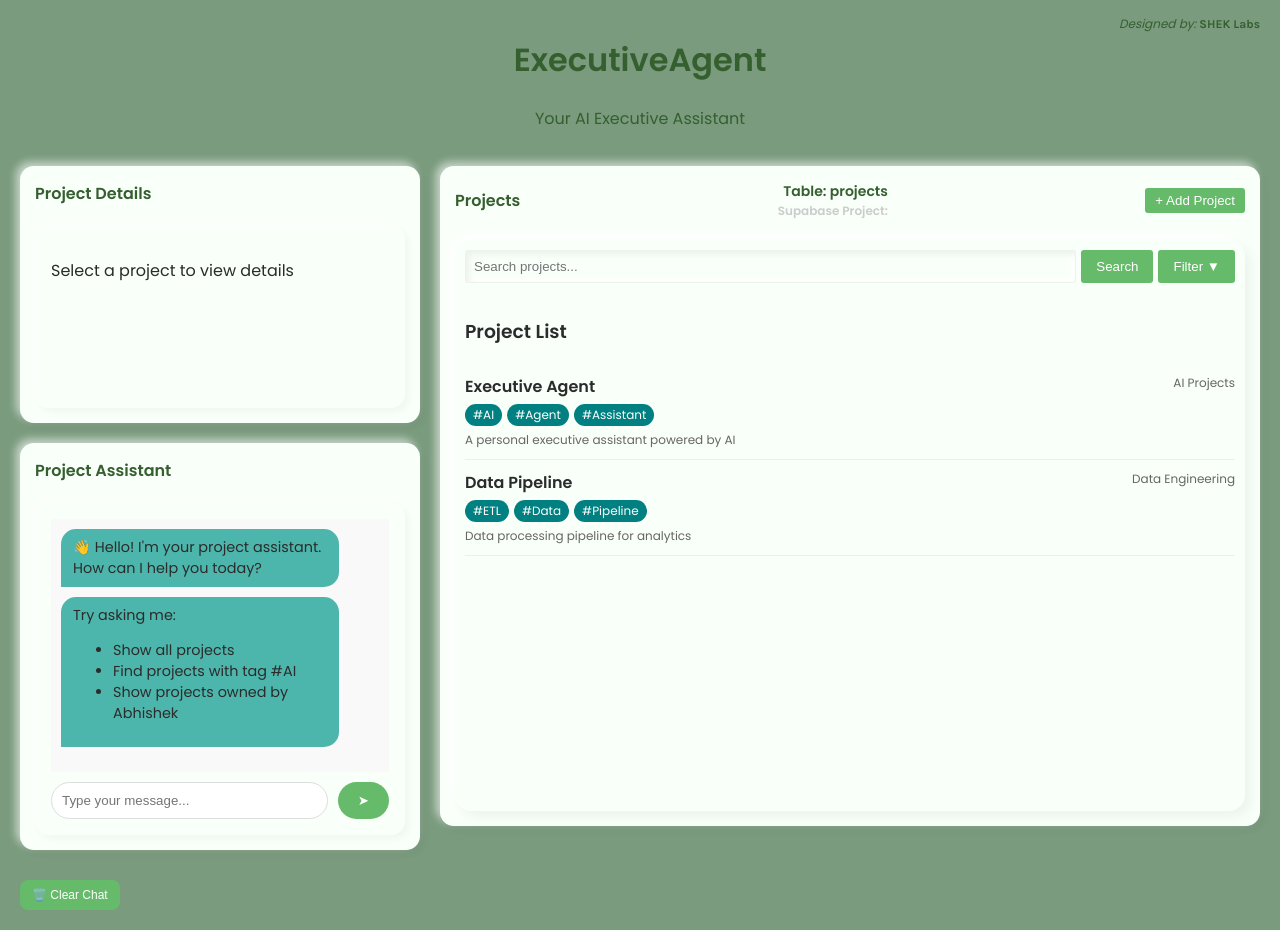
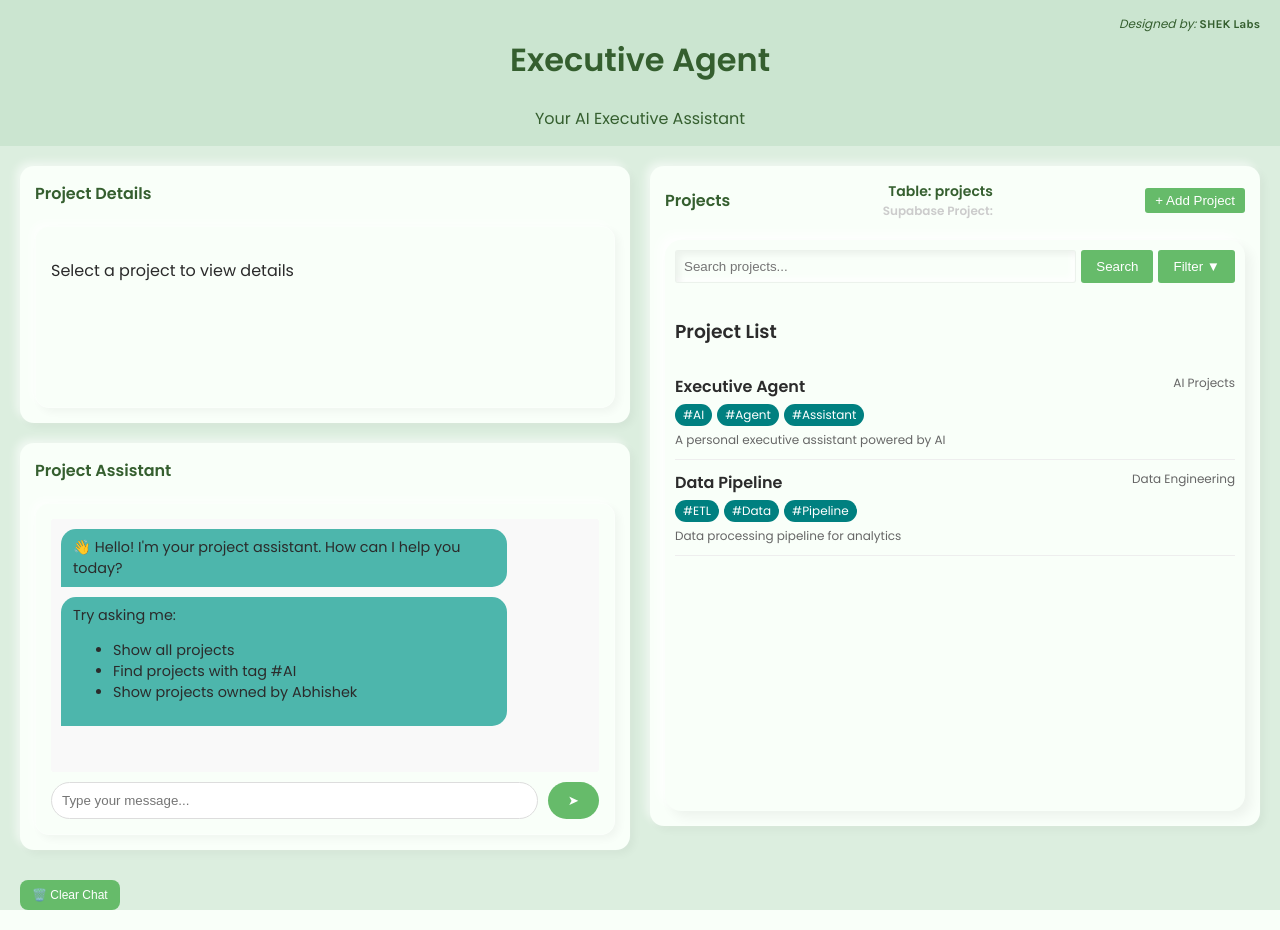
Before and after one commit to SHEKlabs/ExecutiveAgent, a Flask app: page / in a window 1280 px wide. Run offline with Flask 3, Linux system fonts and the light colour scheme.

Commit message:
Update index.html

```diff
--- a/templates/index.html
+++ b/templates/index.html
@@ -51,10 +51,13 @@
             flex: 1;
         }
         .left-column {
-            max-width: 400px;
+            flex: 1;
+            display: flex;
+            flex-direction: column;
+            height: calc(100vh - 120px); /* Full height minus header and padding */
         }
         .right-column {
-            flex: 2;
+            flex: 1;
             display: flex;
             flex-direction: column;
             height: calc(100vh - 120px); /* Full height minus header and padding */
@@ -392,7 +395,7 @@
 
         /* === Minimalism & Palette Refinement === */
         :root {
-            --bg-color: #7A9B7E;          /* darker jungle olive background */
+            --bg-color: #bbdfc283;          /* darker jungle olive background !!! THIS IS WHERE THE APP COLOR BKGROUND IS SET!! */
             --surface-color: #F9FFF9;     /* flat surface blending with bg */
             --accent-color: #66BB6A;      /* lighter forest green for buttons */
             --accent-dark: #355F2F;       /* deep olive for text */
@@ -552,7 +555,7 @@
         <div class="design-credit">
             <span class="designed-by">Designed by:</span> <span class="shek-labs">SHEK Labs</span>
         </div>
-        <h1>ExecutiveAgent</h1>
+        <h1>Executive Agent</h1>    <!-- THIS IS THE APP NAME TITLE SET HERE !!!!! -->
         <span>Your AI Executive Assistant</span>
     </header>
     <div class="container">
```
Also changed, not shown: other parts of templates/index.html (+2 -2 lines).
